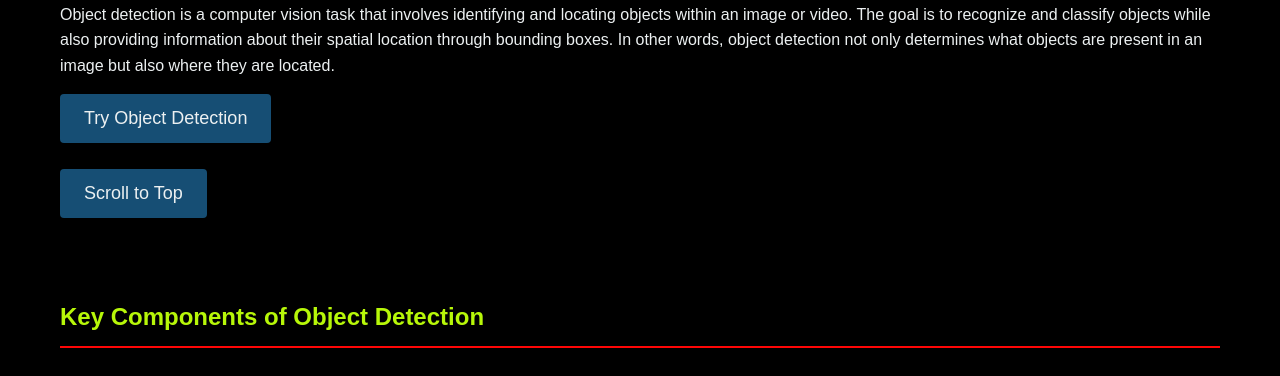
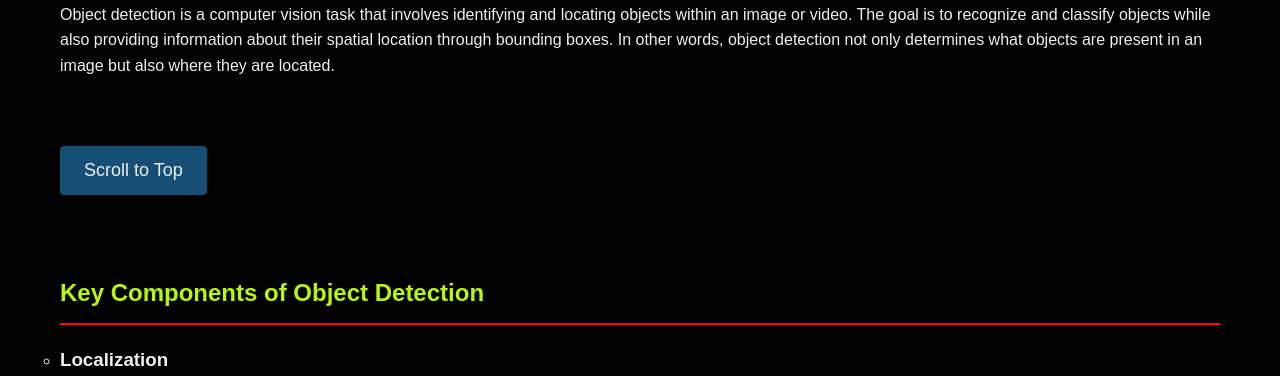
Before and after one commit to Sameer25034/Object-Detection-Using-ML, a plain HTML site: page index.html in a window 1280 px wide. Shown: the part 724-1100 px from the top of the page. Drawn offline with Linux system fonts and the light colour scheme.

Commit message:
Update index.html

```diff
--- a/index.html
+++ b/index.html
@@ -42,8 +42,6 @@
             <h2>Introduction to Object Detection</h2>
             <img src="https://deeplobe.ai/wp-content/uploads/2023/06/Object-detection-Real-world-applications-and-benefits.png" height="400" width="600" alt="Object Detection Illustration">
             <p>Object detection is a computer vision task that involves identifying and locating objects within an image or video. The goal is to recognize and classify objects while also providing information about their spatial location through bounding boxes. In other words, object detection not only determines what objects are present in an image but also where they are located.</p>
-<!-- Try Object Detection Button -->
-<button id="tryObjectDetectionBtn" class="cta-button" onclick="tryObjectDetection()">Try Object Detection</button>
 
             <br><br>
             <!-- Button to Scroll to Top -->
```
